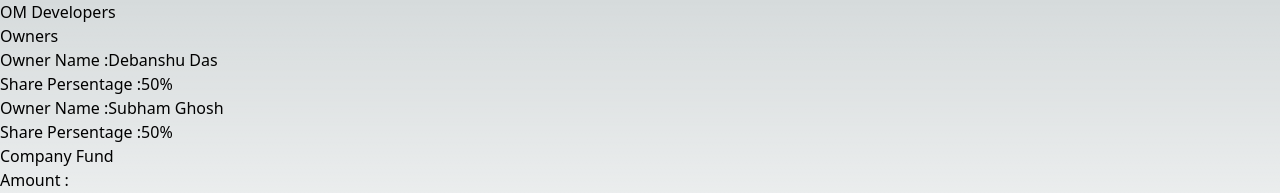
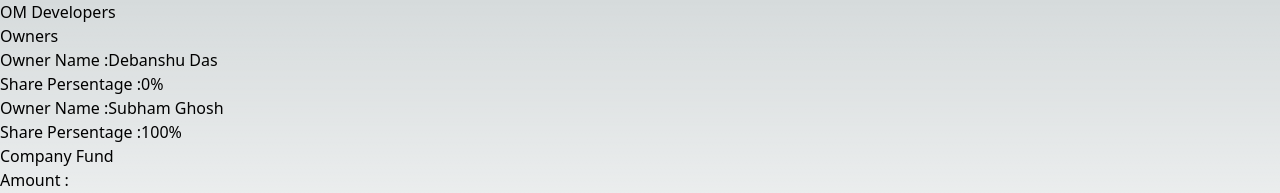
Before and after one commit to ANUPAM-RO/BibekNextGen, a Next.js app: page /home in a window 1280 px wide. Shown: the top 193 px of the page. Built offline with nearby package versions, Linux system fonts and the light colour scheme; no server answers; the database is empty; what @material-tailwind/react would draw is missing.

Commit message:
change percentage

```diff
--- a/components/MainBody.js
+++ b/components/MainBody.js
@@ -72,9 +72,7 @@ const MainBody = () => {
             </p>
             <p className="text-xl text-black">
               Share Persentage :
-              <span className="text-amber-800 pl-2">
-                {shareData[0]?.percentage || 50}%
-              </span>
+              <span className="text-amber-800 pl-2">{0}%</span>
             </p>
           </div>
         </div>
@@ -89,9 +87,7 @@ const MainBody = () => {
             </p>
             <p className="text-xl text-black">
               Share Persentage :
-              <span className="text-amber-800 pl-2">
-                {shareData[1]?.percentage || 50}%
-              </span>
+              <span className="text-amber-800 pl-2">{100}%</span>
             </p>
           </div>
         </div>
```
